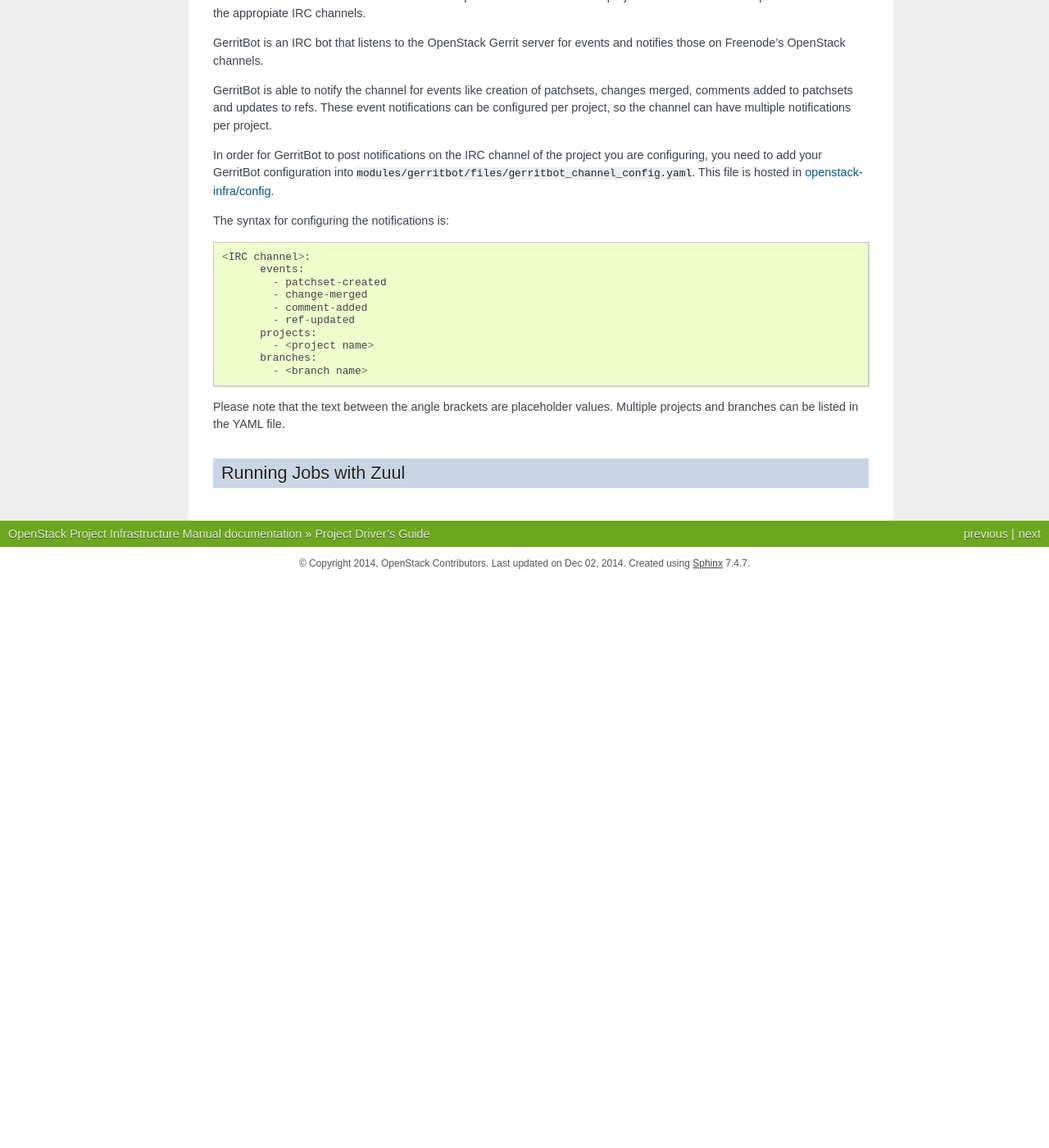
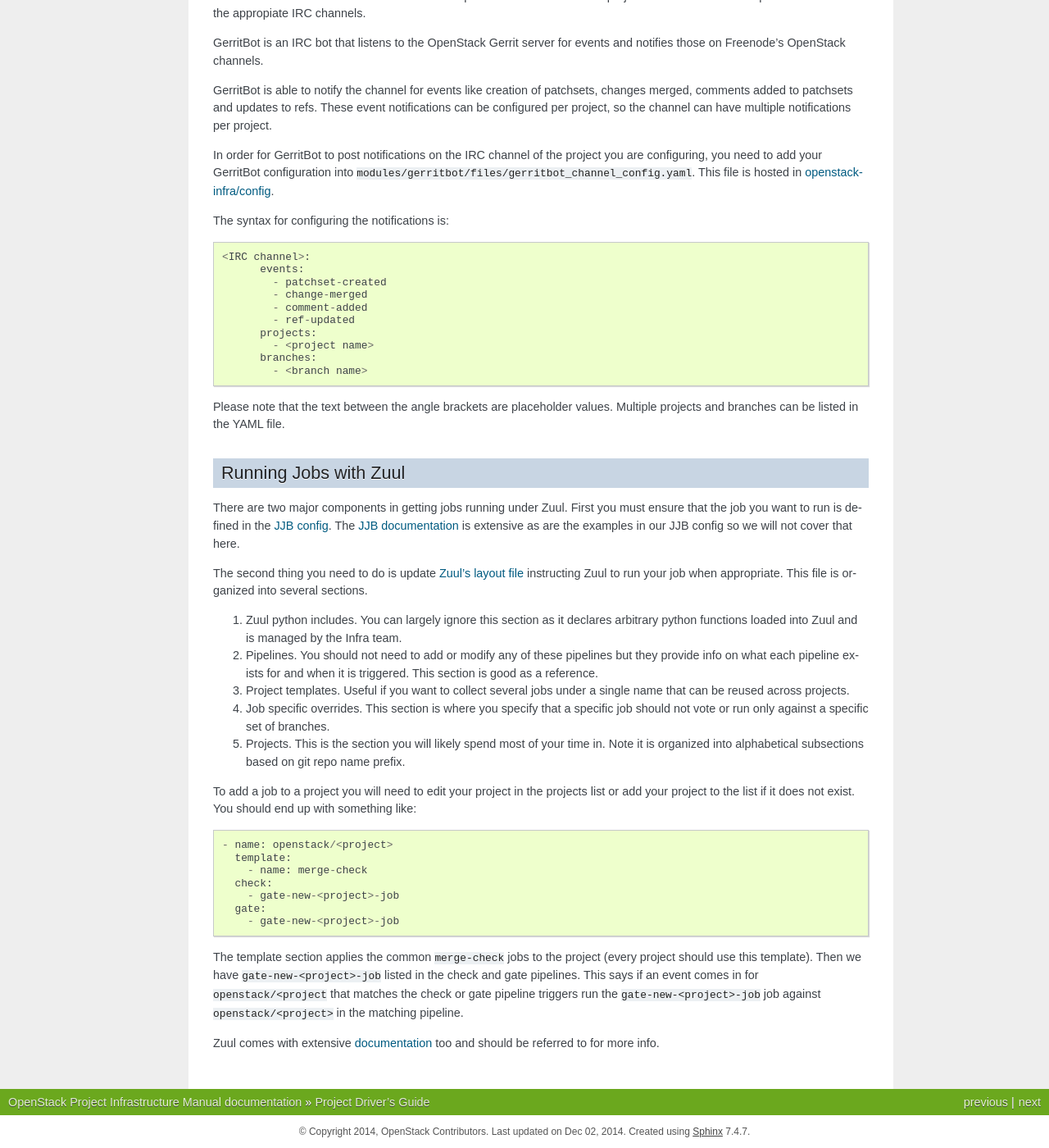
Before and after one commit to openstack-archive/infra-manual, a Sphinx documentation site: the page built from doc/source/drivers.rst, in a window 1280 px wide and 1400 px high, scrolled down 1118 px. Shown: the whole window at 82% size. Built offline with Sphinx 7.4.7, drawn with Linux system fonts in a browser that asks for light colours; before the commit the page ends 1825 px from its top, so only the background shows below that.

Commit message:
Fill out running jobs with zuul section
Write docs for project drivers on how they can run jobs with zuul.

Change-Id: Ie9bf05b779fc2c06f1aa36fbafc62faecb7265c9

```diff
--- a/doc/source/drivers.rst
+++ b/doc/source/drivers.rst
@@ -93,3 +93,52 @@
 
 Running Jobs with Zuul
 ======================
+
+There are two major components in getting jobs running under Zuul. First
+you must ensure that the job you want to run is defined in the `JJB
+config <https://git.openstack.org/cgit/openstack-infra/project-config/tree/jenkins/jobs>`_.
+The `JJB documentation <http://ci.openstack.org/jenkins-job-builder/>`_
+is extensive as are the examples in our JJB config so we will not cover
+that here.
+
+The second thing you need to do is update `Zuul's layout file
+<https://git.openstack.org/cgit/openstack-infra/project-config/tree/zuul/layout.yaml>`_
+instructing Zuul to run your job when appropriate. This file is organized
+into several sections.
+
+#. Zuul python includes. You can largely ignore this section as it
+   declares arbitrary python functions loaded into Zuul and is managed
+   by the Infra team.
+#. Pipelines. You should not need to add or modify any of these
+   pipelines but they provide info on what each pipeline exists for
+   and when it is triggered. This section is good as a reference.
+#. Project templates. Useful if you want to collect several jobs under
+   a single name that can be reused across projects.
+#. Job specific overrides. This section is where you specify that a
+   specific job should not vote or run only against a specific set
+   of branches.
+#. Projects. This is the section you will likely spend most of your
+   time in. Note it is organized into alphabetical subsections based
+   on git repo name prefix.
+
+To add a job to a project you will need to edit your project in the
+projects list or add your project to the list if it does not exist.
+You should end up with something like::
+
+  - name: openstack/<project>
+    template:
+      - name: merge-check
+    check:
+      - gate-new-<project>-job
+    gate:
+      - gate-new-<project>-job
+
+The template section applies the common ``merge-check`` jobs to the
+project (every project should use this template). Then we have
+``gate-new-<project>-job`` listed in the check and gate pipelines. This
+says if an event comes in for ``openstack/<project`` that matches the
+check or gate pipeline triggers run the ``gate-new-<project>-job``
+job against ``openstack/<project>`` in the matching pipeline.
+
+Zuul comes with extensive `documentation <http://ci.openstack.org/zuul/>`_
+too and should be referred to for more info.
```
